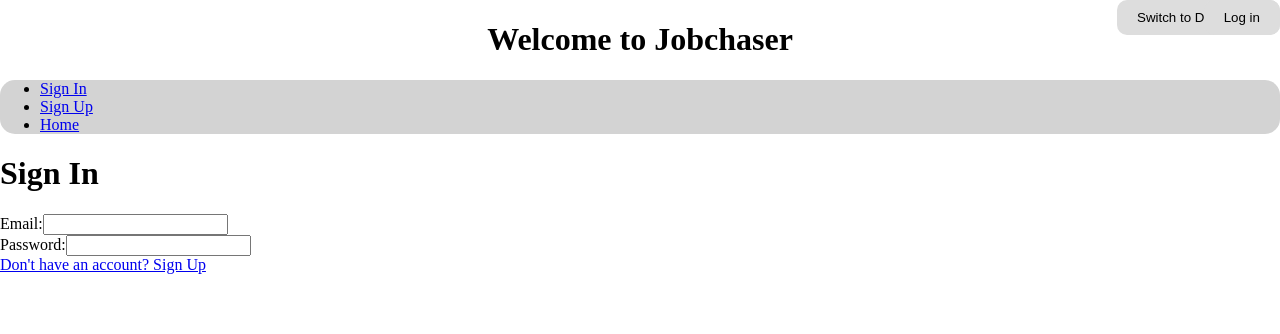
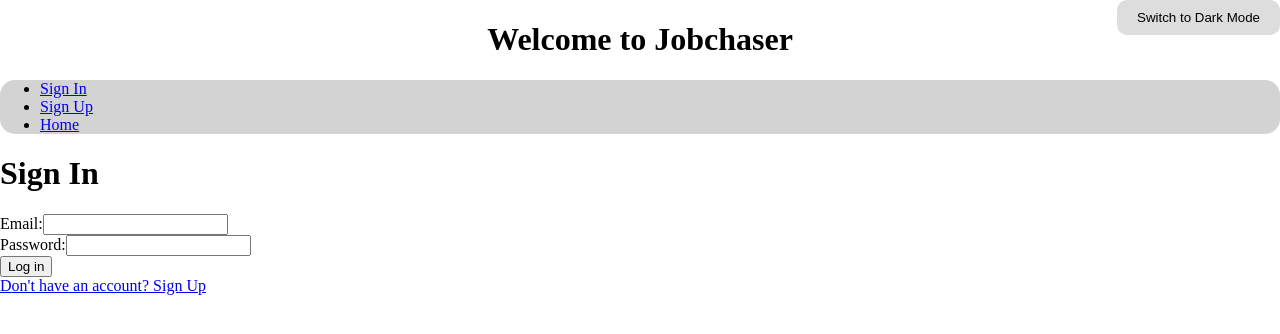
Before and after one commit to CarlChas/Jobchaser, a React (Vite) app: page /signin in a window 1280 px wide. Shown: the top 334 px of the page. Built offline with nearby package versions, Linux system fonts and the light colour scheme; no server answers.

Commit message:
changed: button css

```diff
--- a/src/App.css
+++ b/src/App.css
@@ -67,7 +67,7 @@
   height: 100%;
 }
 
-button {
+.buttony {
   background-color: var(--button-background);
   color: var(--button-text-color);
   border: none;
@@ -77,6 +77,6 @@
   border-radius: 10px;
 }
 
-button:hover {
+.buttony:hover {
   opacity: 0.8;
 }
--- a/src/components/ThemeButton.tsx
+++ b/src/components/ThemeButton.tsx
@@ -5,7 +5,7 @@
   const { theme, toggleTheme } = useTheme()
 
   return (
-    <button onClick={toggleTheme}>
+    <button className='buttony' onClick={toggleTheme}>
       Switch to {theme === 'light' ? 'Dark' : 'Light'} Mode
     </button>
   )
```
